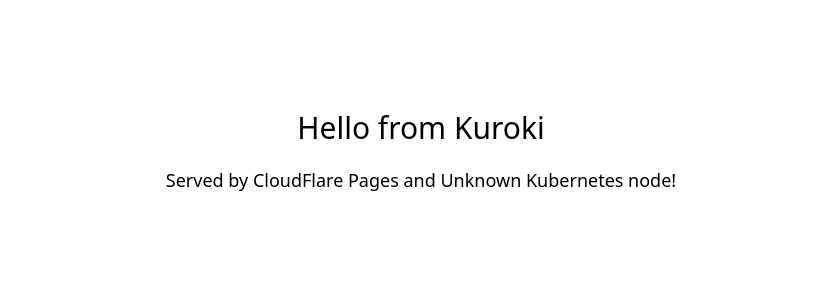
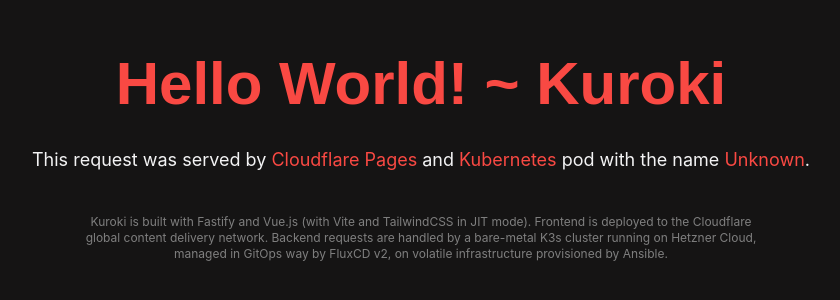
Before and after one commit to RangerDigital/kuroki, a Vue app in the folder frontend/: page / in a window 1280 px wide. Shown: the part 238-538 px from the top of the page, without its empty margins (219-1059 px from the left). Built offline with nearby package versions, Linux system fonts and the light colour scheme; no server answers.

Commit message:
Refactor Hello.vue

```diff
--- a/frontend/src/components/Hello.vue
+++ b/frontend/src/components/Hello.vue
@@ -1,7 +1,16 @@
 <template>
-  <section class="flex flex-col items-center justify-center w-screen h-screen">
-    <h1 class="text-3xl">Hello from Kuroki</h1>
-    <p class="my-5 text-lg">Served by CloudFlare Pages and {{ node }} Kubernetes node!</p>
+  <section class="flex flex-col items-center justify-center w-screen h-screen bg-black">
+    <h1 class="mx-1 text-6xl font-semibold text-center text-primary font-heading">Hello World! ~ Kuroki</h1>
+    <p class="mx-1 my-8 text-lg text-center text-white"
+      >This request was served by <span class="text-primary">Cloudflare Pages</span> and <span class="text-primary">Kubernetes</span> pod with the name
+      <span class="text-primary">{{ node }}</span
+      >.</p
+    >
+
+    <p class="max-w-2xl mx-1 my-2 text-xs text-center text-gray"
+      >Kuroki is built with Fastify and Vue.js (with Vite and TailwindCSS in JIT mode). Frontend is deployed to the Cloudflare global content delivery network. Backend requests are
+      handled by a bare-metal K3s cluster running on Hetzner Cloud, managed in GitOps way by FluxCD v2, on volatile infrastructure provisioned by Ansible.
+    </p>
   </section>
 </template>
 
--- a/frontend/tailwind.config.js
+++ b/frontend/tailwind.config.js
@@ -3,10 +3,30 @@
   purge: ['./public/**/*.html', './src/**/*.{js,jsx,ts,tsx,vue}'],
   darkMode: false,
   theme: {
-    extend: {},
+    colors: {
+      transparent: 'transparent',
+      current: 'currentColor',
+      white: {
+        DEFAULT: '#F3F3F4',
+      },
+      primary: {
+        DEFAULT: '#F94943',
+      },
+      gray: {
+        DEFAULT: '#7f7f7f',
+      },
+      black: {
+        DEFAULT: '#151414',
+      },
+    },
+    fontFamily: {
+      sans: ['Inter', 'sans-serif'],
+      heading: ['Poppins', 'sans-serif'],
+    },
+    extend: {
+      screens: {
+        '3xl': '2000px',
+      },
+    },
   },
-  variants: {
-    extend: {},
-  },
-  plugins: [],
 };
```
Also changed, not shown: frontend/index.html (+1 -0 lines).
